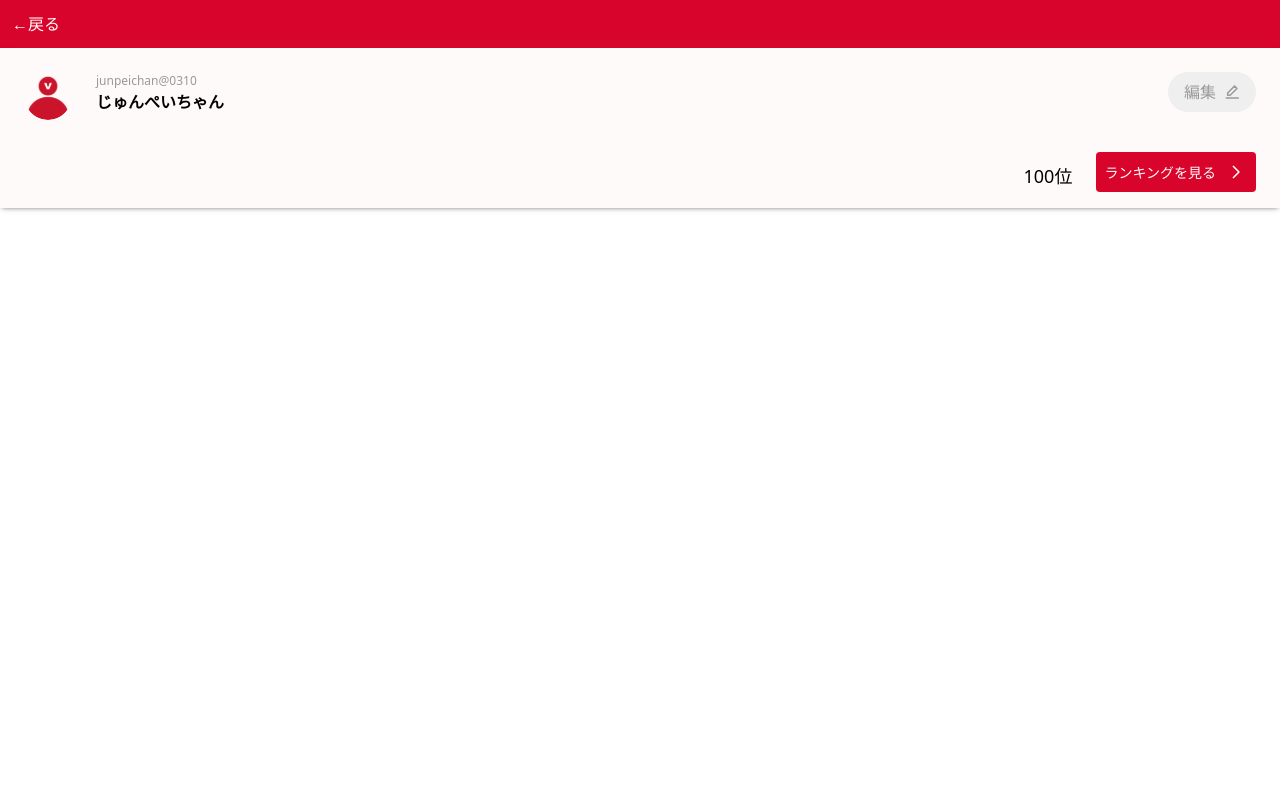
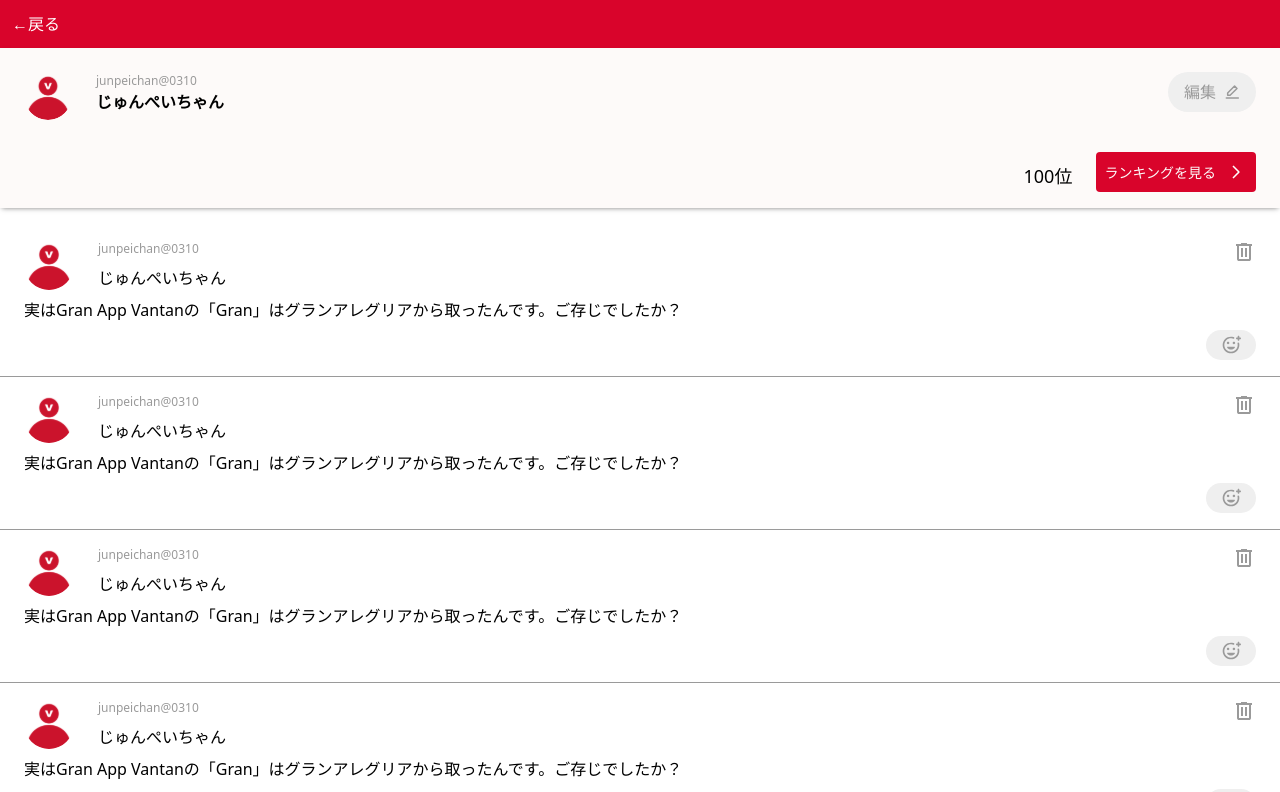
Before and after one commit to Gran-App-Vantan/vanx-frontend, a Next.js app in the folder vanx-app/: page /profile/1 in a window 1280 px wide. Shown: the top 792 px of the page. Built offline with nearby package versions, Linux system fonts and the light colour scheme.

Commit message:
profile-pageのUIを仮データを使って実装

```diff
--- a/vanx-app/app/page.tsx
+++ b/vanx-app/app/page.tsx
@@ -23,7 +23,7 @@ const commonReaction = {
 };
 
 // 投稿一覧（仮データで5件分作成）
-const posts = Array.from({ length: 5 }, (_, i) => ({
+export const posts = Array.from({ length: 5 }, (_, i) => ({
   id: i + 1,
   ...commonUser,
   contents:
--- a/vanx-app/app/profile/[user_id]/page.tsx
+++ b/vanx-app/app/profile/[user_id]/page.tsx
@@ -1,13 +1,90 @@
+"use client";
+
+import { useState, useEffect, useRef } from "react";
+import { Modal } from "@/components/shared";
 import { ReturnButton } from "@/components/shared";
 import { ProfileHead } from "@/components/features/profile/ProfileHead";
+import { posts } from "@/app/page";
+import {
+  PostItem,
+  ReactionBottomSheet,
+  PostDeleteModal,
+} from "@/components/features/post";
+
+//
+// ユーザー情報の取得ができていないので、仮でpostsを表示しています
+//
 
 export default function Profile() {
+  const [isDeleteModalOpen, setIsDeleteModalOpen] = useState(false);
+  const [isBottomSheetOpen, setIsBottomSheetOpen] = useState(false);
+  const [isBottomSheetVisible, setIsBottomSheetVisible] = useState(false);
+  const bottomSheetRef = useRef<HTMLDivElement>(null);
+
+  useEffect(() => {
+    if (isBottomSheetOpen) {
+      setIsBottomSheetVisible(true);
+      document.body.style.overflow = "hidden";
+    } else {
+      document.body.style.overflow = "";
+    }
+    return () => {
+      document.body.style.overflow = "";
+    };
+  }, [isBottomSheetOpen]);
+
+  const handleCloseAnimationEnd = () => {
+    setIsBottomSheetVisible(false);
+  };
+
   return (
     <main>
-      <div>
+      <div className="fixed top-0 left-0 w-full">
         <ReturnButton />
         <ProfileHead />
       </div>
+      <ul className="mt-56">
+        {posts.map((post) => {
+          const normalizedPost = {
+            ...post,
+            contents: post.contents ?? "",
+          };
+
+          return (
+            <li key={post.id}>
+              <PostItem
+                post={normalizedPost}
+                onDelete={() => setIsDeleteModalOpen(true)}
+                onClick={() => setIsBottomSheetOpen(true)}
+              />
+            </li>
+          );
+        })}
+      </ul>
+
+      {isDeleteModalOpen && (
+        <Modal
+          size="normal"
+          openModal={isDeleteModalOpen}
+          onClose={() => setIsDeleteModalOpen(false)}
+        >
+          <PostDeleteModal onClose={() => setIsDeleteModalOpen(false)} />
+        </Modal>
+      )}
+
+      {isBottomSheetVisible && (
+        <div
+          className="fixed top-0 left-0 w-screen h-screen bg-[#9A9A9A]/50 flex items-end z-50"
+          onClick={() => setIsBottomSheetOpen(false)}
+        >
+          <div ref={bottomSheetRef} onClick={(e) => e.stopPropagation()}>
+            <ReactionBottomSheet
+              isOpen={isBottomSheetOpen}
+              onCloseAnimationEnd={handleCloseAnimationEnd}
+            />
+          </div>
+        </div>
+      )}
     </main>
   );
 }
```
